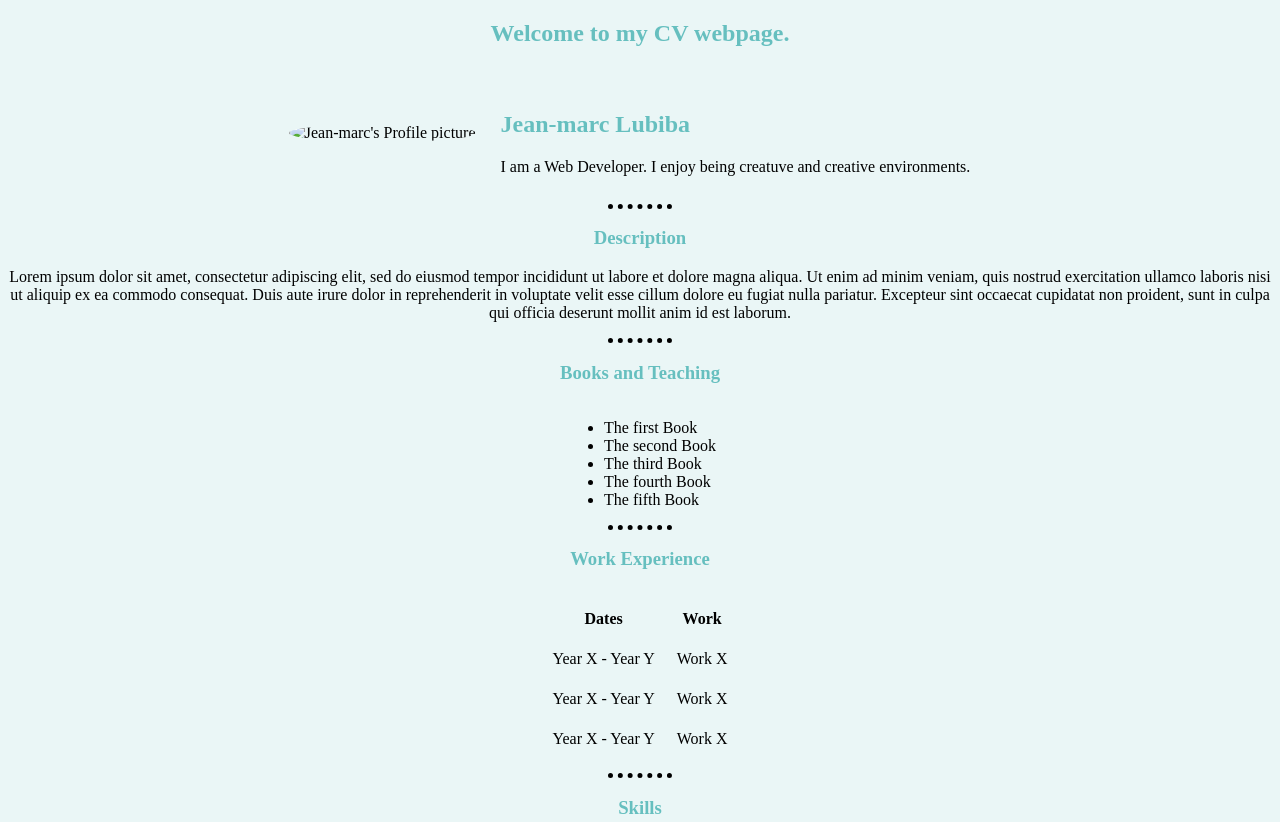
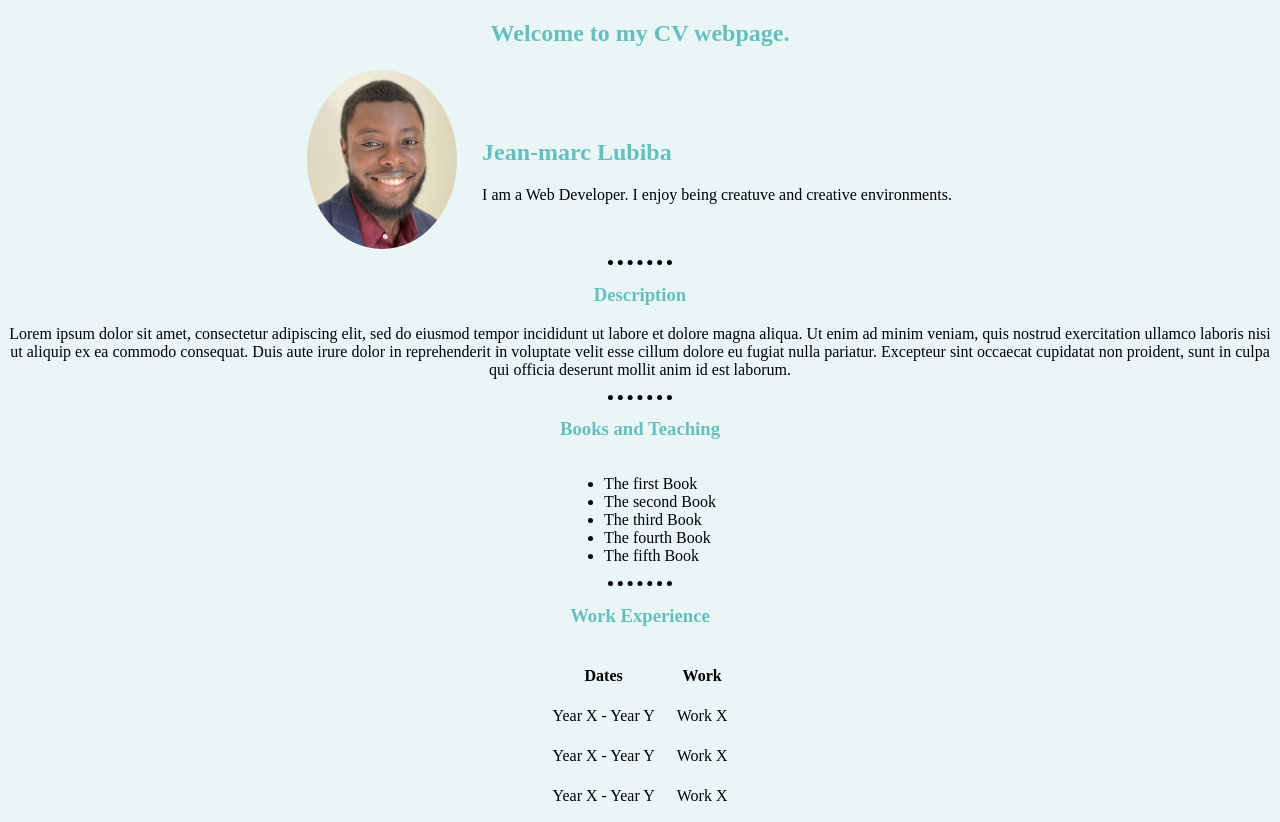
Before and after one commit to jlubiba/CV_, a plain HTML site: page index.html in a window 1280 px wide. Shown: the top 822 px of the page. Drawn offline with Linux system fonts and the light colour scheme.

Commit message:
Update index.html

```diff
--- a/index.html
+++ b/index.html
@@ -17,7 +17,7 @@
         <h1>Welcome to my CV webpage.</h1>
         <table class="cv_tables skill">
             <tr>
-                <td><img id="profile_pic" src="images/profilepic.jpg" alt="Jean-marc's Profile picture"></td>
+                <td><img id="profile_pic" src="profilepic.jpg" alt="Jean-marc's Profile picture"></td>
                 <td>
                     <table cellspacing="20">
                         <tr>
```
